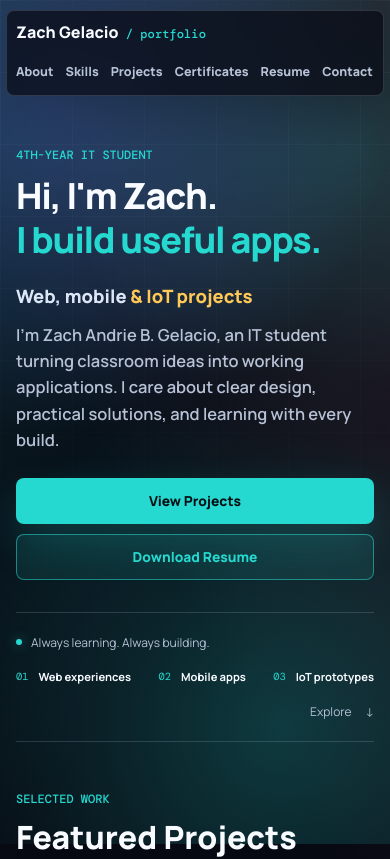
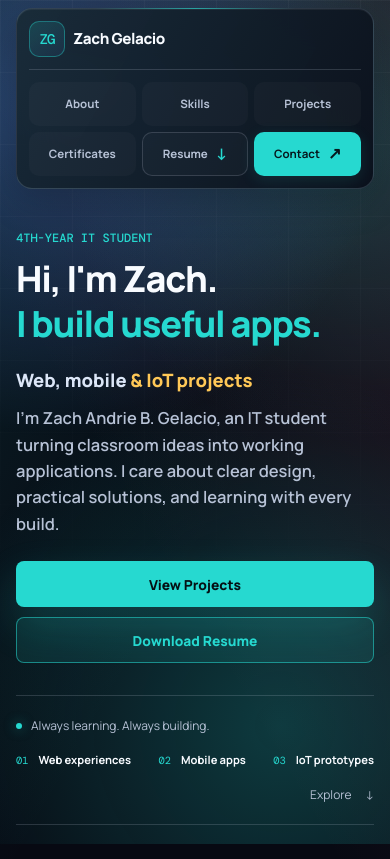
Before and after one commit to nubie69/Portfolio, a website: page index.html in a window 390 px wide. Shown: the top 859 px of the page. Drawn offline with nearby package versions, Linux system fonts and the light colour scheme.

Commit message:
Fixed navbar

```diff
--- a/styles.css
+++ b/styles.css
@@ -69,41 +69,60 @@ a { color: inherit; }
 
 .site-header {
   position: sticky;
-  top: 0;
+  top: 14px;
   z-index: 20;
   display: flex;
   align-items: center;
   justify-content: space-between;
   width: var(--page);
-  min-height: 84px;
-  margin: 0 auto;
-  backdrop-filter: blur(18px);
+  min-height: 76px;
+  margin: 14px auto 0;
+  padding: 12px 16px;
+  gap: 24px;
+  isolation: isolate;
+  border: 1px solid rgba(183, 210, 229, 0.18);
+  border-radius: 18px;
+  background: linear-gradient(120deg, rgba(24, 42, 54, 0.92), rgba(10, 15, 26, 0.94));
+  box-shadow: 0 12px 36px rgba(0, 0, 0, 0.22), inset 0 1px 0 rgba(255, 255, 255, 0.06);
+  -webkit-backdrop-filter: blur(20px);
+  backdrop-filter: blur(20px);
 }
 
 .site-header::before {
   position: absolute;
-  inset: 14px -16px;
+  inset: -1px 22% auto;
   z-index: -1;
-  border: 1px solid var(--line);
-  border-radius: 8px;
+  height: 1px;
   content: "";
-  background: rgba(7, 9, 18, 0.72);
-  box-shadow: 0 20px 60px rgba(0, 0, 0, 0.26);
+  background: linear-gradient(90deg, transparent, rgba(38, 217, 208, 0.65), transparent);
+  pointer-events: none;
 }
 
 .brand {
+  display: flex;
+  align-items: center;
+  flex-shrink: 0;
+  gap: 11px;
   color: var(--ink);
   font-weight: 800;
   text-decoration: none;
-  letter-spacing: 0;
+  letter-spacing: -0.03em;
 }
 
-.brand::after {
+.brand::before {
+  display: grid;
+  place-items: center;
+  width: 40px;
+  height: 40px;
+  border: 1px solid rgba(38, 217, 208, 0.38);
+  border-radius: 12px;
   color: var(--cyan);
-  content: " / portfolio";
+  content: "ZG";
+  background: linear-gradient(145deg, rgba(38, 217, 208, 0.16), rgba(93, 140, 255, 0.08));
   font-family: "DM Mono", monospace;
-  font-size: 0.76rem;
+  font-size: 0.88rem;
   font-weight: 500;
+  letter-spacing: -0.06em;
 }
 
 .nav-links,
@@ -1322,6 +1341,82 @@ section[id] { scroll-margin-top: 104px; }
   .hero-explore { margin-left: auto; }
 }
 
+/* Navigation stays compact on desktop and evenly spaced on small screens. */
+.site-header .nav-links { gap: 4px; flex-wrap: nowrap; }
+.site-header .nav-links a {
+  display: inline-flex;
+  align-items: center;
+  justify-content: center;
+  gap: 8px;
+  min-height: 44px;
+  padding: 0 13px;
+  border: 1px solid transparent;
+  border-radius: 10px;
+  font-size: 0.76rem;
+  font-weight: 700;
+  transition: color 180ms ease, background 180ms ease, border-color 180ms ease, box-shadow 180ms ease;
+}
+.site-header .nav-links a:hover {
+  color: var(--ink);
+  background: rgba(255, 255, 255, 0.06);
+  transform: none;
+}
+.site-header .nav-links [aria-current="page"] {
+  color: var(--cyan);
+  border-color: rgba(38, 217, 208, 0.2);
+  background: rgba(38, 217, 208, 0.09);
+}
+.site-header .nav-links a[download] { margin-left: 8px; border-color: var(--line); }
+.site-header .nav-links a[download]::after { content: "\2193"; color: var(--cyan); font-size: 1rem; }
+.site-header .nav-links a[href$="#contact"] {
+  margin-left: 4px;
+  padding-inline: 18px;
+  color: #06191e;
+  background: var(--cyan);
+  box-shadow: 0 4px 16px rgba(38, 217, 208, 0.12);
+}
+.site-header .nav-links a[href$="#contact"]::after { content: "\2197"; font-size: 1rem; }
+.site-header .nav-links a[href$="#contact"]:hover {
+  background: #70ece5;
+  box-shadow: 0 4px 20px rgba(38, 217, 208, 0.24);
+}
+.site-header a:focus-visible { outline: 2px solid var(--cyan); outline-offset: 4px; }
+@media (max-width: 960px) {
+  .site-header { gap: 12px; padding: 10px 12px; }
+  .site-header .nav-links a { padding-inline: 9px; font-size: 0.72rem; }
+  .site-header .nav-links a[download] { margin-left: 0; }
+  .site-header .nav-links a[href$="#contact"] { padding-inline: 12px; }
+  .brand { font-size: 0.88rem; gap: 8px; }
+  .brand::before { width: 34px; height: 34px; border-radius: 10px; }
+}
+@media (max-width: 780px) {
+  .site-header {
+    position: sticky;
+    top: 8px;
+    flex-direction: column;
+    align-items: stretch;
+    gap: 12px;
+    margin-top: 8px;
+    padding: 12px;
+    border-radius: 16px;
+  }
+  .site-header::before { inset: -1px 22% auto; }
+  .site-header .brand { align-self: flex-start; font-size: 0.95rem; }
+  .site-header .nav-links {
+    display: grid;
+    grid-template-columns: repeat(3, minmax(0, 1fr));
+    width: 100%;
+    gap: 6px;
+    overflow: visible;
+    padding: 12px 0 0;
+    border-top: 1px solid var(--line);
+  }
+  .site-header .nav-links a { padding-inline: 6px; background: rgba(255, 255, 255, 0.025); }
+  .site-header .nav-links [aria-current="page"] { background: rgba(38, 217, 208, 0.09); }
+  .site-header .nav-links a[href$="#contact"] { margin-left: 0; background: var(--cyan); }
+}
+section[id], main[id] { scroll-margin-top: calc(var(--header-height, 84px) + 30px); }
+
 @media (prefers-reduced-motion: reduce) {
   html { scroll-behavior: auto; }
 
```
